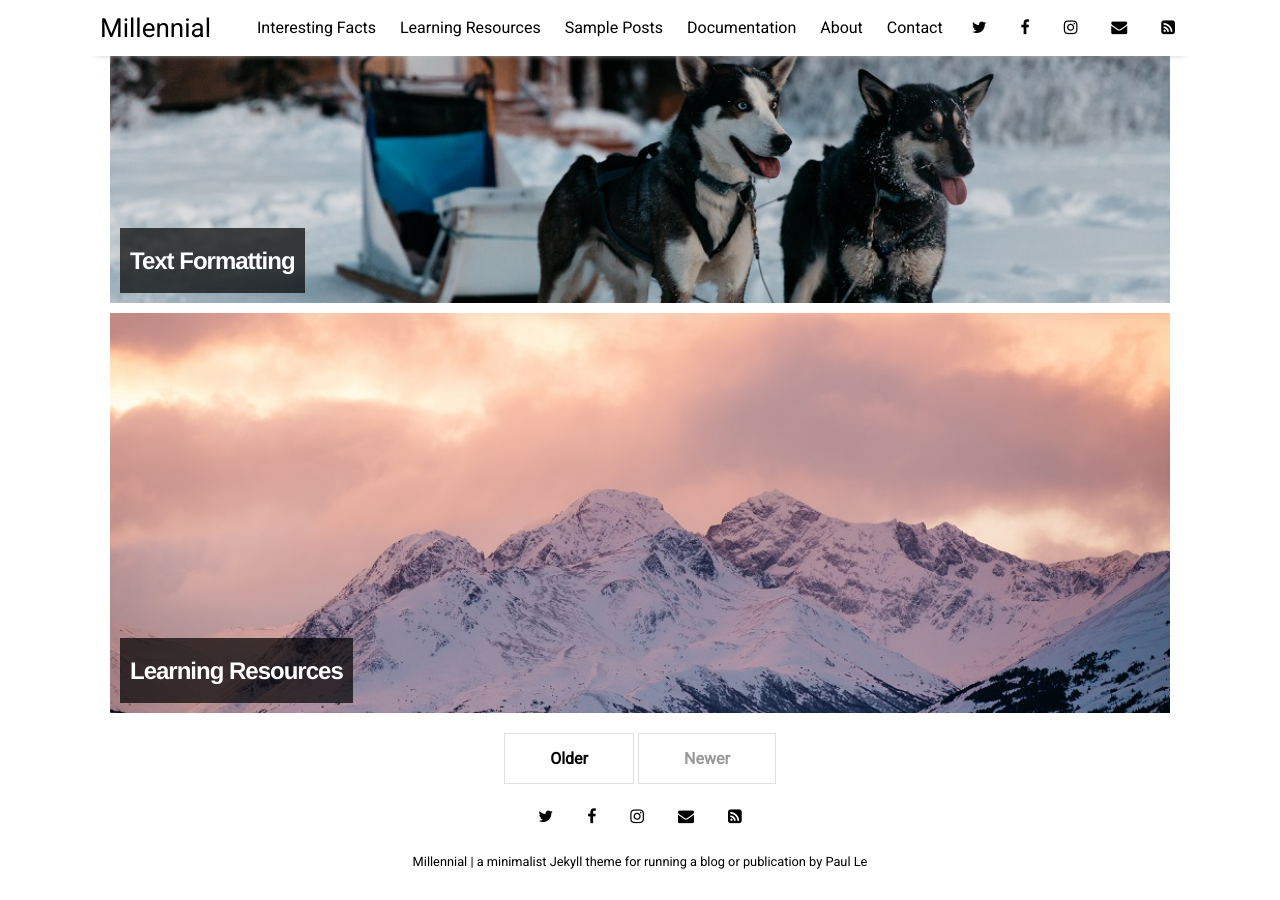
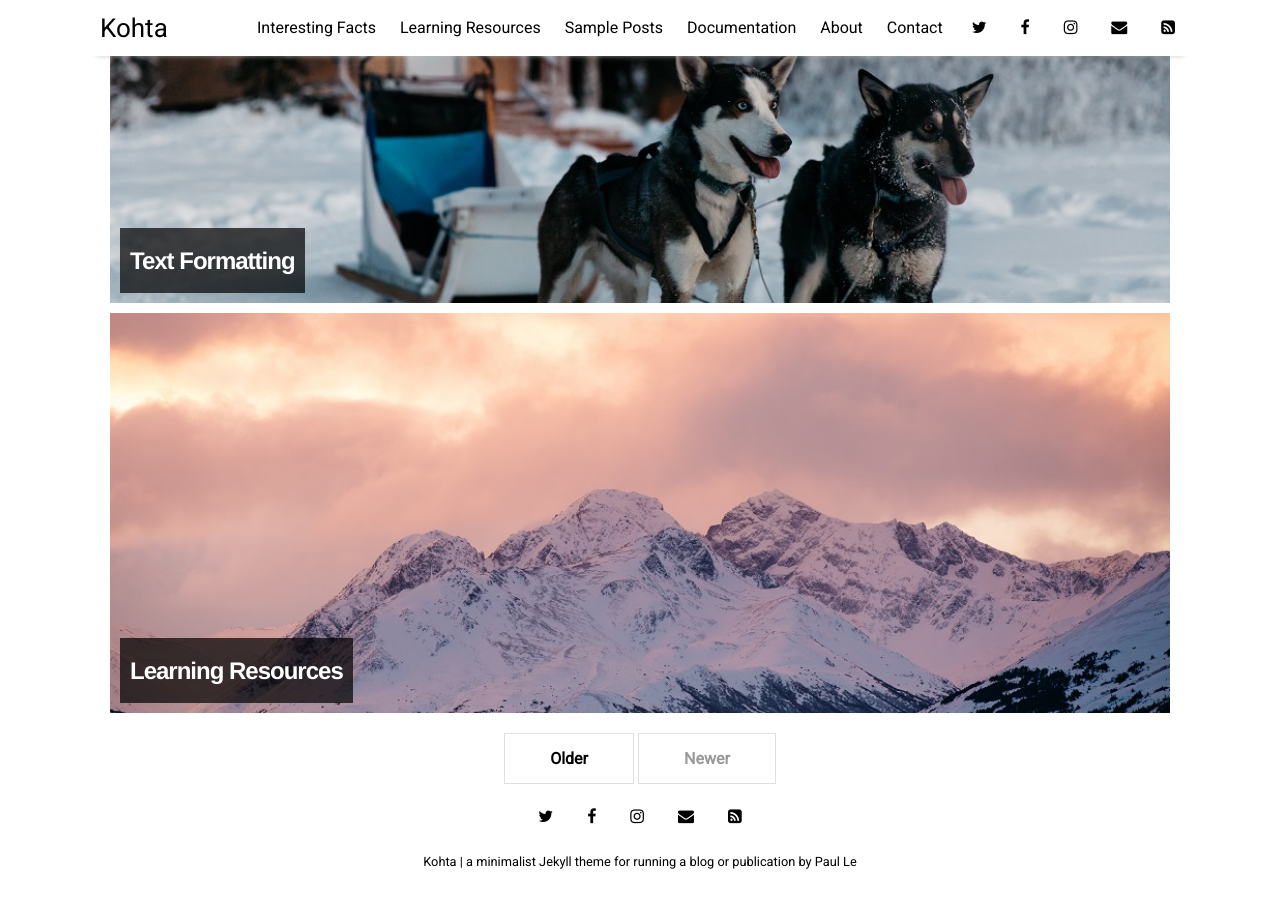
Before and after one commit to kshimbar/kshimbar.github.io, a Jekyll site: the page built from index.html, in a window 1280 px wide and 900 px high, scrolled down 1398 px. Built offline with Jekyll 4.4.1, drawn with Linux system fonts in a browser that asks for light colours; nearby versions of some CDN libraries; the list of posts is cut into pages by our own code.

Commit message:
change title

```diff
--- a/_config.yml
+++ b/_config.yml
@@ -10,7 +10,7 @@ permalink:           /:title
 plugins:             [jekyll-paginate, jekyll-sitemap, jekyll-feed, jekyll-seo-tag]
 
 # Customise atom feed settings (this is where Jekyll-Feed gets configuration information)
-title:		           "Millennial"
+title:		           "Kohta"
 description:	       "a minimalist Jekyll theme for running a blog or publication"
 author:              "Paul Le"
 
```
Also changed, not shown: millennial.gemspec.
